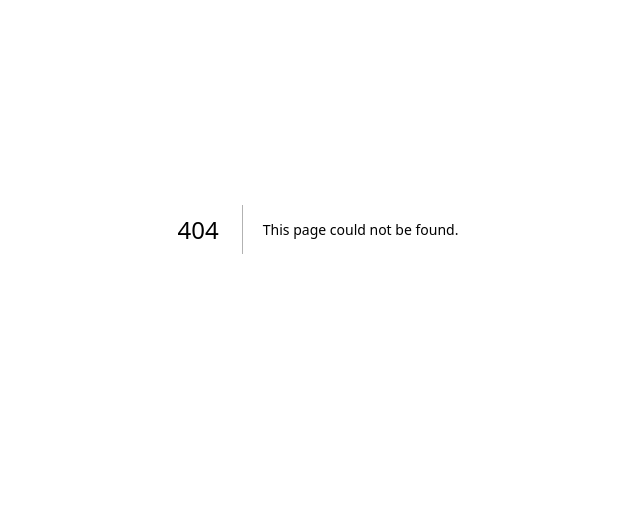
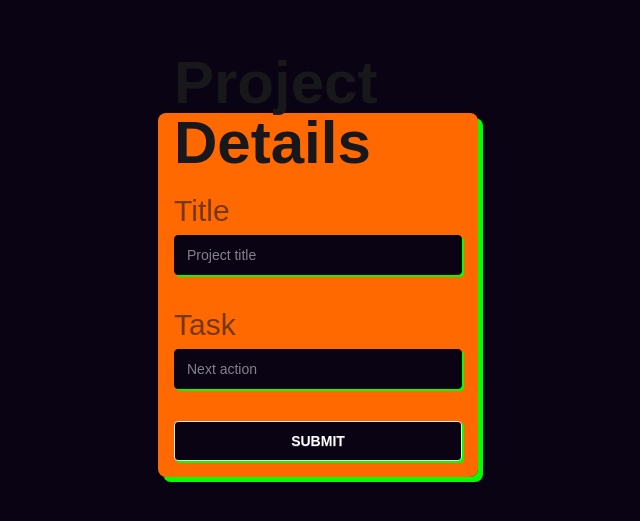
Before and after one commit to syed-aban/lyst, a Next.js app: page /new in a window 1280 px wide. Before the commit this address had no page. Shown: the part 171-692 px from the top of the page, without its empty margins (322-962 px from the left). Built offline with nearby package versions, Linux system fonts and the light colour scheme; a web font is replaced by a local one.

Commit message:
Built front-end of new project page

```diff
--- /dev/null
+++ b/src/app/new/page.tsx
@@ -0,0 +1,61 @@
+"use client"
+import Link from "next/link";
+import { use, useState } from "react";
+
+export default function NewProject() {
+
+    const [NextAction, SetNextAction] = useState("2px 2px 0px lime");
+    const [Project, SetProject] = useState("2px 2px 0px lime");
+    const [Btn, SetBtn] = useState("2px 2px 0px lime");
+
+    return (
+<div className="flex flex-col justify-center items-center min-h-screen pl-16 pr-16 pt-16 pb-0 bg-[#090314]">
+    <fieldset className="fieldset w-xs border-0 p-4 rounded-box bg-orange-500" style={{ boxShadow: "5px 5px 0px lime"}}>
+        <legend className="fieldset-legend text-6xl">Project Details</legend>
+
+        <label className="fieldset-label text-3xl">Title</label>
+        <input
+            type="text"
+            className="input w-full p-3 border-1/2 border-black rounded-sm focus:outline-none bg-[#090314] text-white transition-all duration-150 ease-in-out"
+            style={{ boxShadow: Project }}
+            placeholder="Project title"
+            onMouseEnter={() => {
+                SetProject("5px 5px 0px lime");
+            }}
+            onMouseLeave={() => {
+                SetProject("2px 2px 0px lime");
+            }}
+        />
+
+        <div className="h-5"></div>
+
+        <label className="fieldset-label text-3xl">Task</label>
+        <input
+            type="text"
+            className="input w-full p-3 border-1/2 border-black rounded-sm focus:outline-none bg-[#090314] text-white transition-all duration-150 ease-in-out"
+            style={{ boxShadow: NextAction }}
+            placeholder="Next action"
+            onMouseEnter={() => {
+                SetNextAction("5px 5px 0px lime");
+            }}
+            onMouseLeave={() => {
+                SetNextAction("2px 2px 0px lime");
+            }}
+        />
+
+        <div className="h-5"></div>
+
+        <button className="btn bg-[#090314] text-white"
+        style={{ boxShadow: Btn }}
+        onMouseEnter={() => {
+            SetBtn("5px 5px 0px lime");
+        }}
+        onMouseLeave={() => {
+            SetBtn("2px 2px 0px lime");
+        }}
+        onClick={() => {}}
+        >SUBMIT</button>
+    </fieldset>
+</div>
+    );
+}
```
